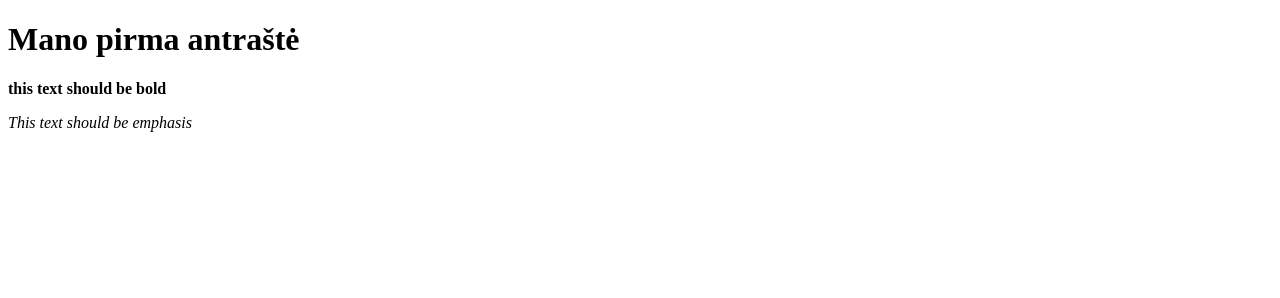
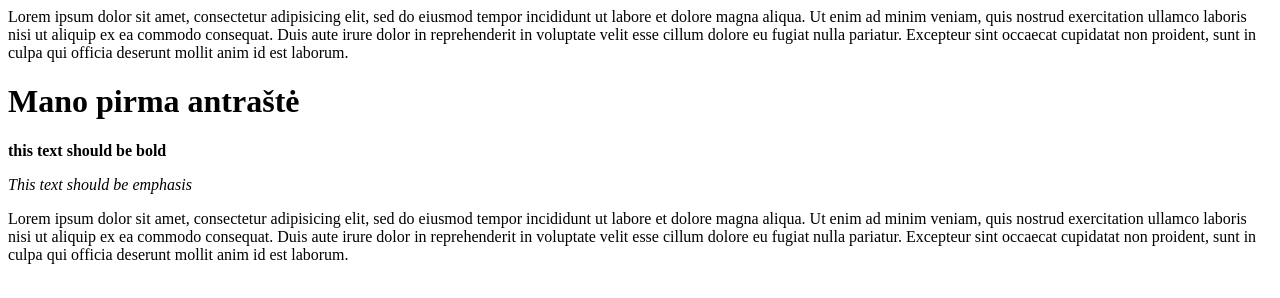
Before and after one commit to Valdelio/HTML_test, a plain HTML site: page index.html in a window 1280 px wide. Drawn offline with Linux system fonts and the light colour scheme.

Commit message:
hello world

```diff
--- a/index.html
+++ b/index.html
@@ -5,6 +5,8 @@
     <title>WEB Name</title>
   </head>
   <body>
+    <div class="">
+      Lorem ipsum dolor sit amet, consectetur adipisicing elit, sed do eiusmod tempor incididunt ut labore et dolore magna aliqua. Ut enim ad minim veniam, quis nostrud exercitation ullamco laboris nisi ut aliquip ex ea commodo consequat. Duis aute irure dolor in reprehenderit in voluptate velit esse cillum dolore eu fugiat nulla pariatur. Excepteur sint occaecat cupidatat non proident, sunt in culpa qui officia deserunt mollit anim id est laborum.
     <h1>Mano pirma antraštė</h1>
     <p>
       <strong>this text should be bold</strong>
@@ -12,5 +14,8 @@
     <p>
       <em>This text should be emphasis</em>
     </p>
+    <p>Lorem ipsum dolor sit amet, consectetur adipisicing elit, sed do eiusmod tempor incididunt ut labore et dolore magna aliqua. Ut enim ad minim veniam, quis nostrud exercitation ullamco laboris nisi ut aliquip ex ea commodo consequat. Duis aute irure dolor in reprehenderit in voluptate velit esse cillum dolore eu fugiat nulla pariatur. Excepteur sint occaecat cupidatat non proident, sunt in culpa qui officia deserunt mollit anim id est laborum.
+    </p>
+  </div>
   </body>
 </html>
```
Also changed, not shown: 1 other file.
